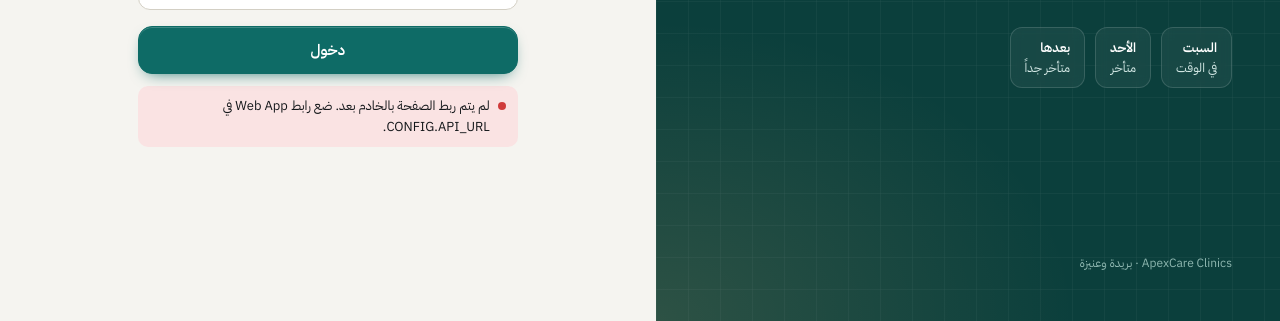
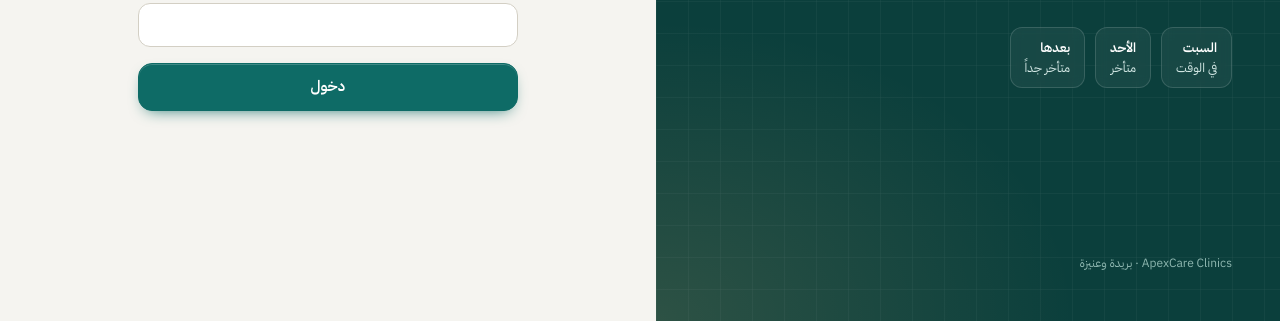
Before and after one commit to apexa5521-hue/ApexNurseReport, a plain HTML site: page index.html in a window 1280 px wide. Shown: the part 479-800 px from the top of the page. Drawn offline with nearby package versions, Linux system fonts and the light colour scheme.

Commit message:
Update index.html

```diff
--- a/index.html
+++ b/index.html
@@ -402,7 +402,7 @@
    (أو افتح الصفحة مرة واحدة بـ ?api=الرابط وسيُحفظ في المتصفح)
    ════════════════════════════════════════════════════════════ */
 const CONFIG = {
-  API_URL: '',
+  API_URL: 'https://script.google.com/macros/s/AKfycbwhd_L3umEeRIeoOUiu7q0GayCFY2ToW57JG5hVZgt6ZIVQNQxBo5q9FdMAAi1r35JD/exec',
 };
 
 /* ══════════ STORAGE (آمن عند منع التخزين) ══════════ */
```
